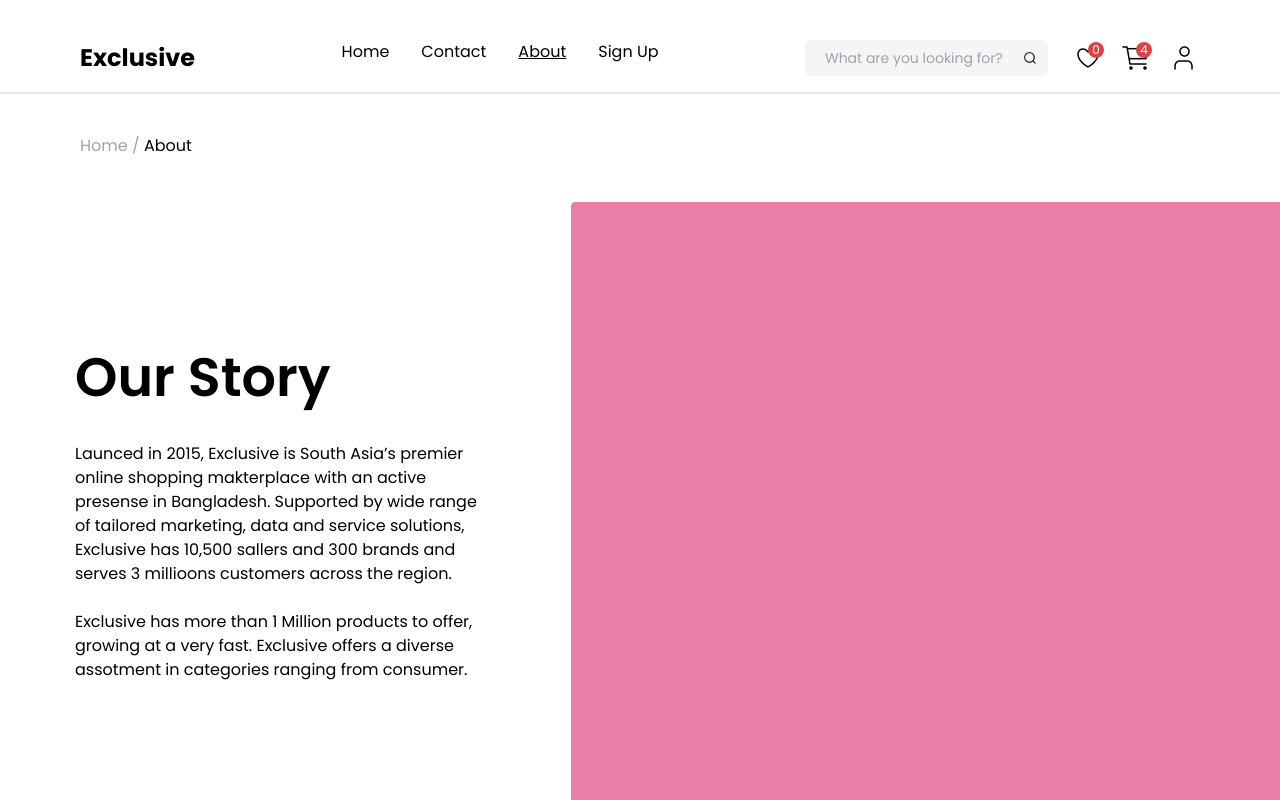
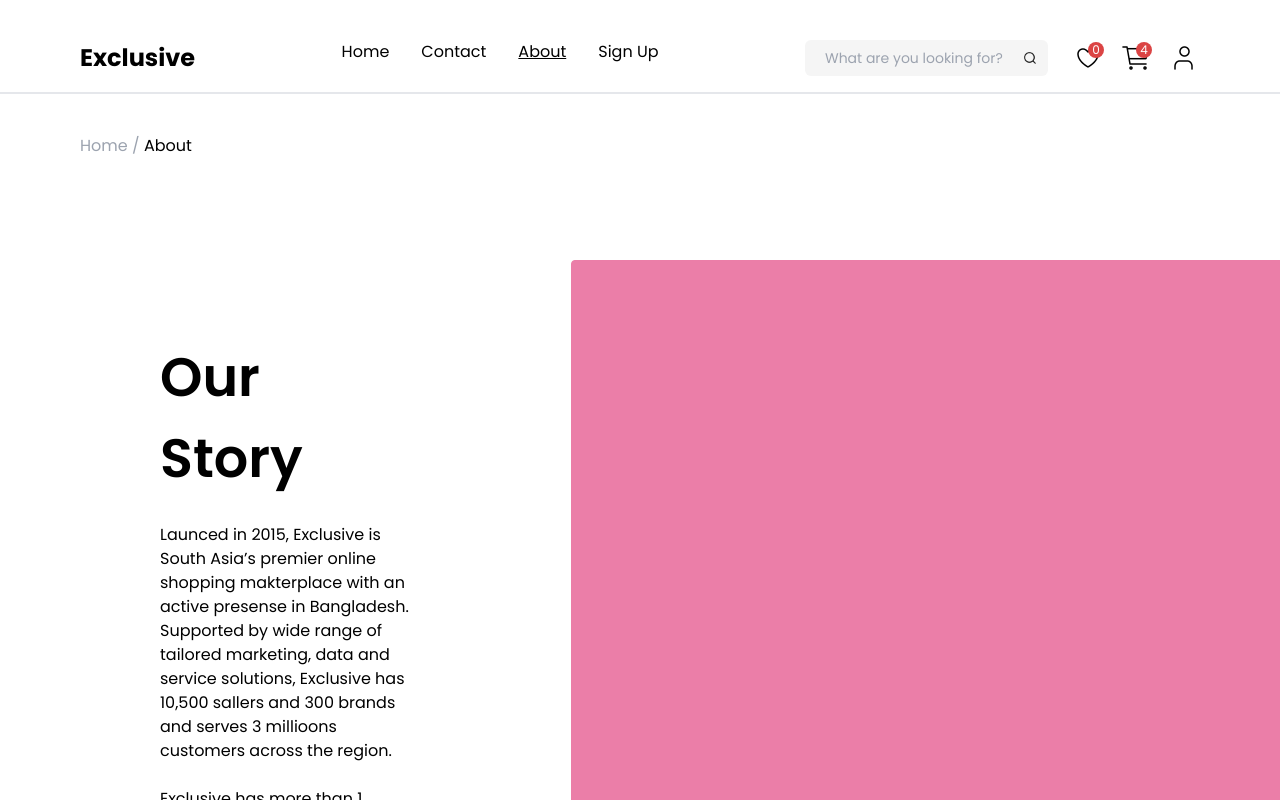
Before and after one commit to ahmadjkff/E-commerce, a React (Vite) app: page /about in a window 1280 px wide. Shown: the top 800 px of the page. Built offline with nearby package versions, Linux system fonts and the light colour scheme.

Commit message:
Refactor About page styling for responsiveness

```diff
--- a/src/components/pages/About.jsx
+++ b/src/components/pages/About.jsx
@@ -18,9 +18,9 @@ function About() {
       <p className="text-start ml-20">
         <span className="text-gray-400">Home /</span> About
       </p>
-      <div className="flex flex-col gap-[75px] mb-20 sm:items-center md:justify-center">
+      <div className="flex flex-col gap-[75px] mb-20 xs:items-center xs:justify-center md:justify-center">
         <div className="flex xs:flex-col  md:flex-row">
-          <div className="flex flex-col gap-6 px-[75px] mt-[179px] text-start">
+          <div className="flex flex-col gap-6 px-[75px] mt-[179px] text-start xs:px-40">
             <h1 className="text-[54px] font-semibold">Our Story</h1>
             <p>
               Launced in 2015, Exclusive is South Asia’s premier online shopping
```
